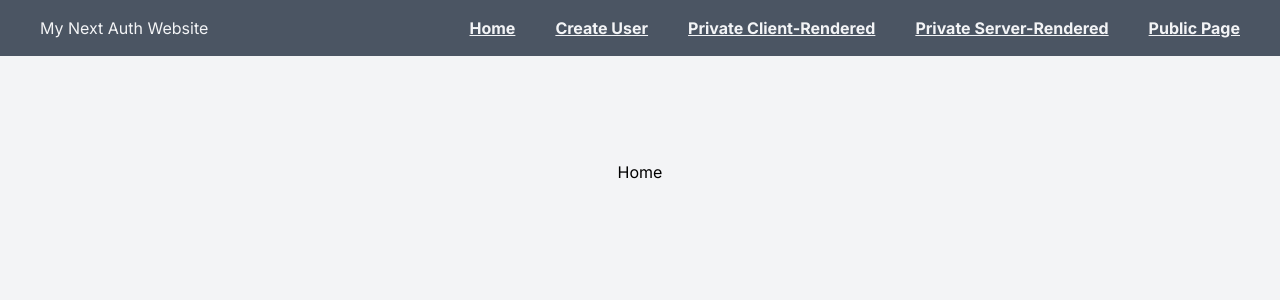
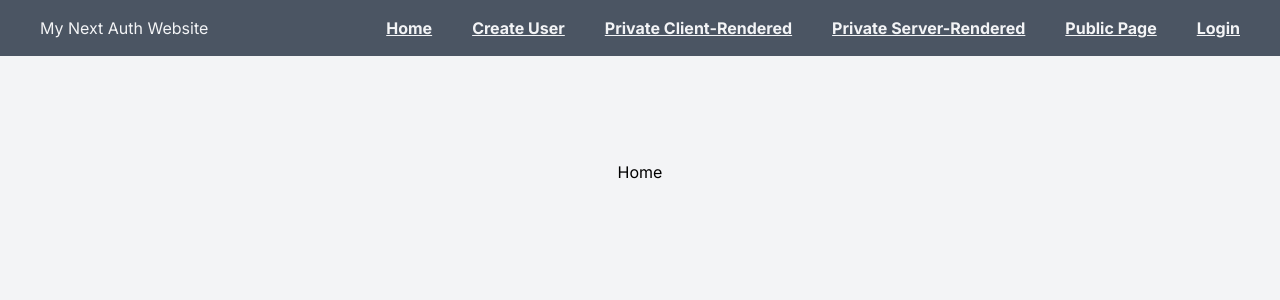
Before and after one commit to pdrmenezes/next-auth-basics, a Next.js app: page / in a window 1280 px wide. Shown: the top 300 px of the page. Built offline with nearby package versions, Linux system fonts and the light colour scheme; no server answers.

Commit message:
add login&logout buttons + .env.example file

```diff
--- a/src/components/Nav.tsx
+++ b/src/components/Nav.tsx
@@ -4,6 +4,7 @@ import Link from "next/link";
 
 export async function Nav() {
   const session = await getServerSession(options);
+
   return (
     <header className="bg-gray-600 text-gray-100">
       <nav className="flex justify-between items-center w-full px-10 py-4">
@@ -14,6 +15,11 @@ export async function Nav() {
           <Link href={"/private-client"}>Private Client-Rendered</Link>
           <Link href={"/private-server"}>Private Server-Rendered</Link>
           <Link href={"/public"}>Public Page</Link>
+          {session ? (
+            <Link href="api/auth/signout?callbackUrl=/">Logout</Link>
+          ) : (
+            <Link href="api/auth/signin">Login</Link>
+          )}
         </div>
       </nav>
     </header>
```
Also changed, not shown: 1 other file (tests, documents, lock files or other folders).
